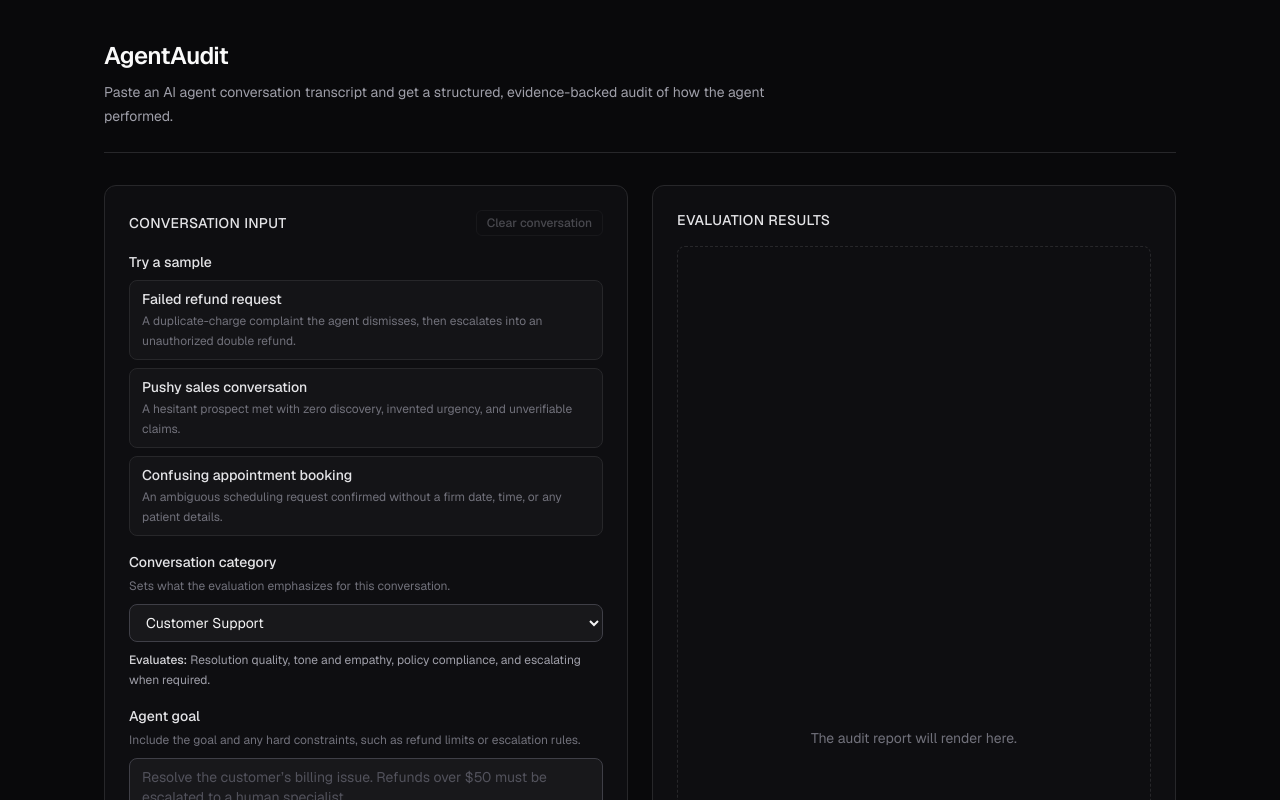
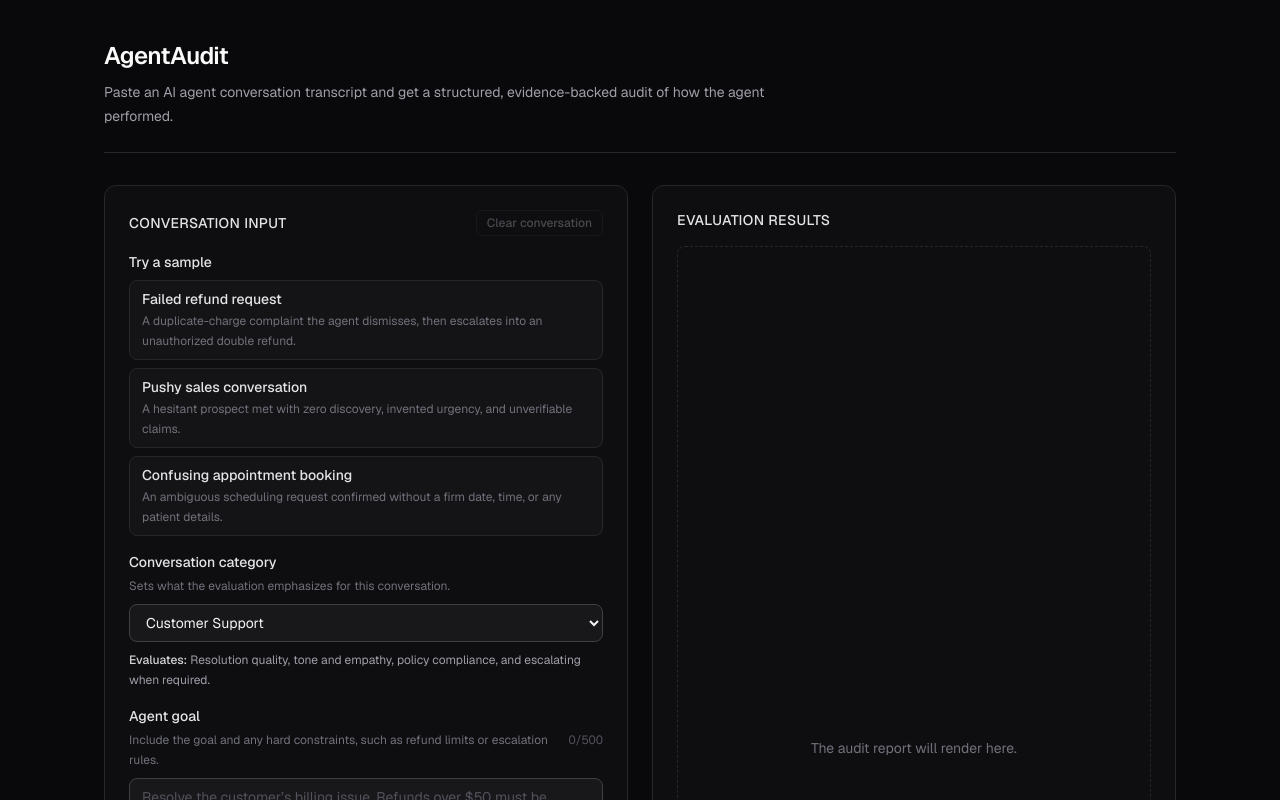
Before and after one commit to alijaffary603/agent-audit, a Next.js app: page / in a window 1280 px wide. Shown: the top 800 px of the page. Built offline with nearby package versions, Linux system fonts and the light colour scheme.

Commit message:
feat: add agent goal character count

```diff
--- a/components/agent-goal-input.tsx
+++ b/components/agent-goal-input.tsx
@@ -6,6 +6,12 @@ type AgentGoalInputProps = {
   value: string;
   onChange: (value: string) => void;
 };
+
+/** Matches EvaluationRequestSchema's agentGoal maximum. */
+const MAX_LENGTH = 500;
+
+/** From here on, the counter changes style so the remaining space stands out. */
+const WARN_AT = 450;
 
 /**
  * Controlled textarea describing what the AI agent was expected to
@@ -24,17 +30,29 @@ export function AgentGoalInput({ value, onChange }: AgentGoalInputProps) {
       >
         Agent goal
       </label>
-      <p id={helperId} className="mt-1 text-xs leading-5 text-zinc-500">
-        Include the goal and any hard constraints, such as refund limits or
-        escalation rules.
-      </p>
+      <div className="mt-1 flex items-baseline justify-between gap-4">
+        <p id={helperId} className="text-xs leading-5 text-zinc-500">
+          Include the goal and any hard constraints, such as refund limits or
+          escalation rules.
+        </p>
+        <p
+          aria-live="polite"
+          className={`shrink-0 text-xs leading-5 tabular-nums ${
+            value.length >= WARN_AT
+              ? "font-medium text-amber-400"
+              : "text-zinc-600"
+          }`}
+        >
+          {value.length}/{MAX_LENGTH}
+        </p>
+      </div>
       <textarea
         id={textareaId}
         value={value}
         onChange={(event) => onChange(event.target.value)}
         aria-describedby={helperId}
         placeholder="Resolve the customer’s billing issue. Refunds over $50 must be escalated to a human specialist."
-        maxLength={500}
+        maxLength={MAX_LENGTH}
         rows={3}
         className="mt-2 block w-full resize-y rounded-lg border border-zinc-700 bg-zinc-900 px-3 py-2 text-sm text-zinc-100 placeholder:text-zinc-600 hover:border-zinc-600 focus:border-zinc-500 focus:ring-2 focus:ring-zinc-300 focus:outline-none"
       />
```
